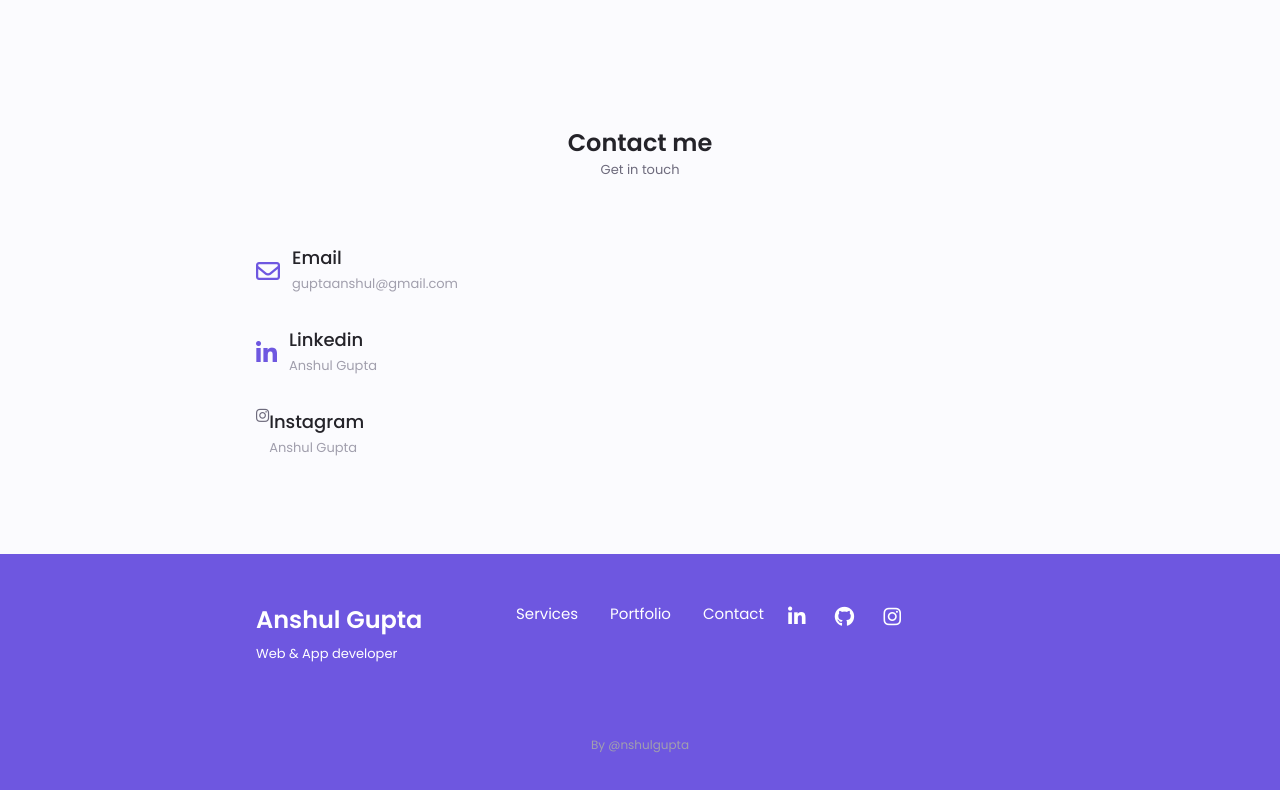
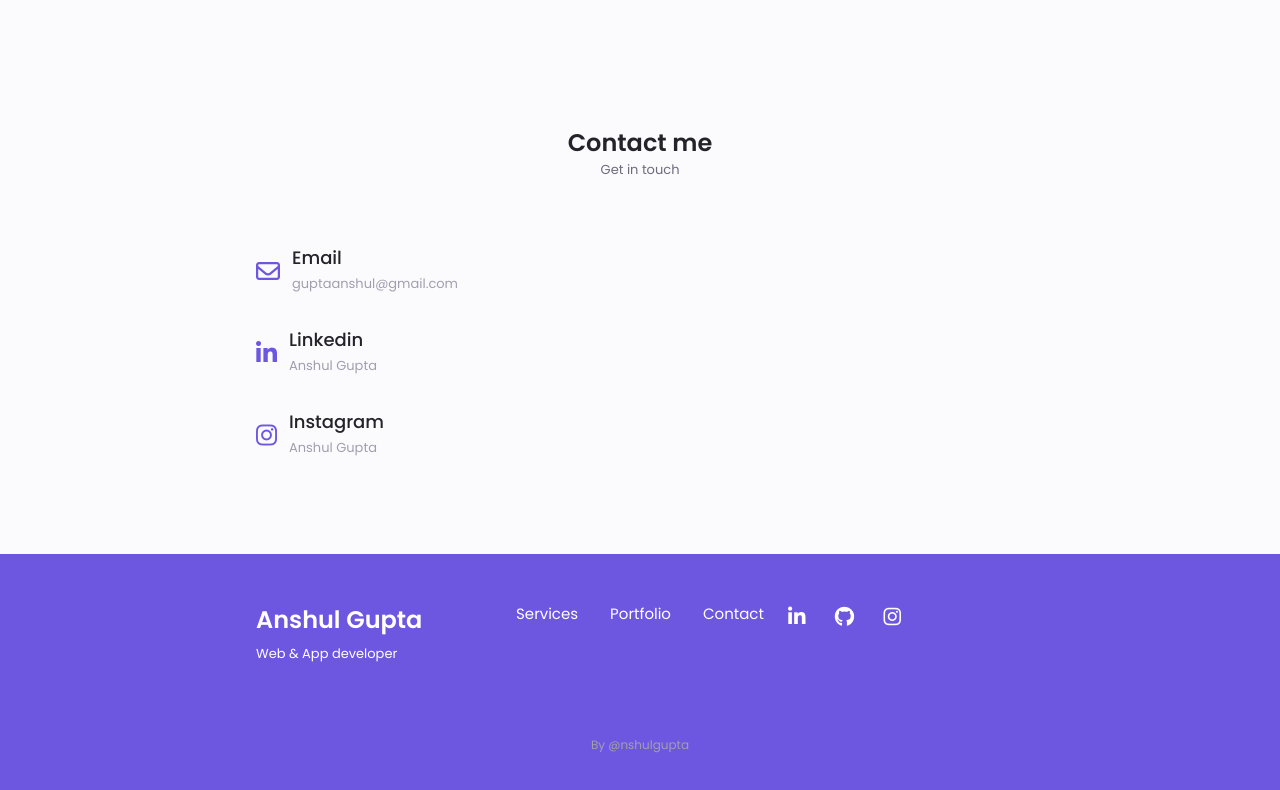
Before and after one commit to Anshul-2806/Personal-Portfolio-1, a plain HTML site: page index.html in a window 1280 px wide. Shown: the part 4358-5148 px from the top of the page. Drawn offline with Linux system fonts and the light colour scheme.

Commit message:
Update index.html

```diff
--- a/index.html
+++ b/index.html
@@ -761,7 +761,7 @@
               </div>
             </div>
           <div class="contact-info">
-              <i class="fa-brands fa-instagram"></i>
+              <i class="fa-brands fa-instagram contact-icon"></i>
               <div>
                 <h3 class="contact-title">Instagram</h3>
                 <a class="contact-subtitle" href="https://www.instagram.com/anshul_gupta_thehero/" target="_blank">Anshul Gupta</a>
```
